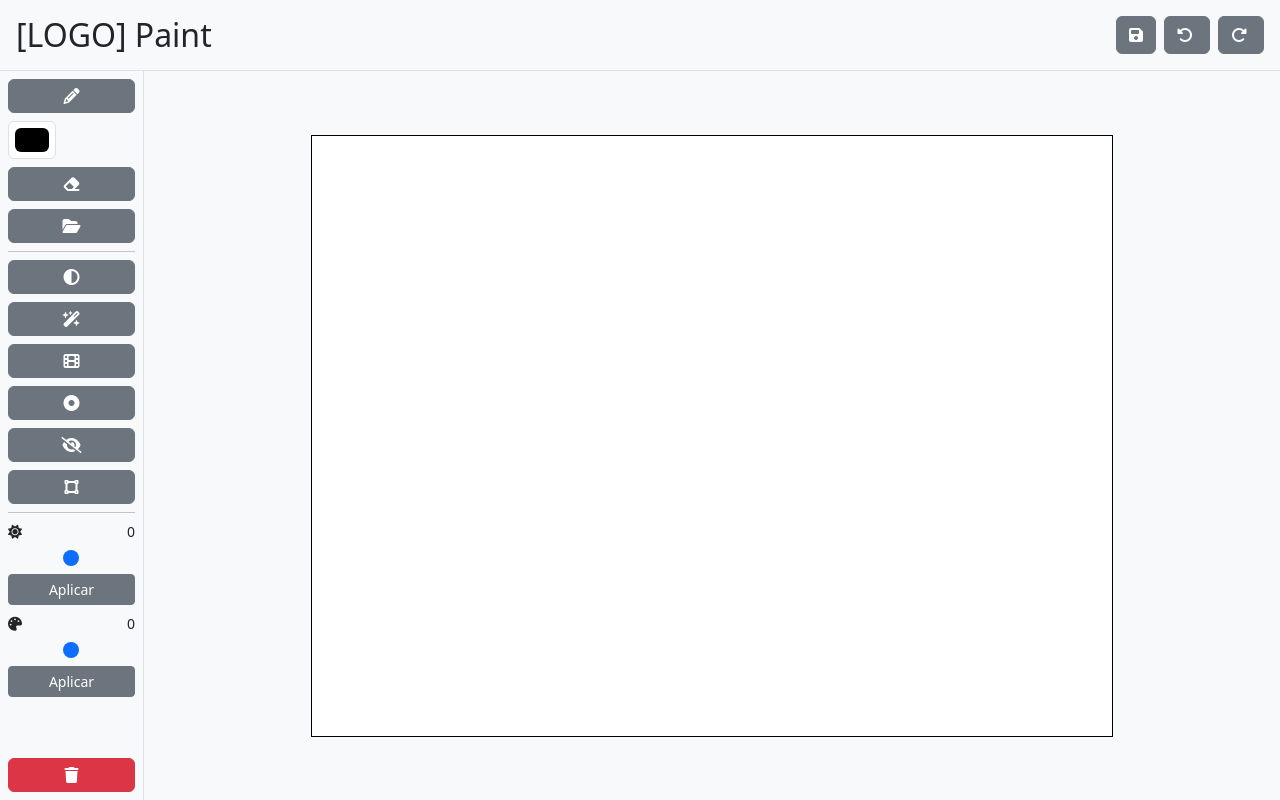
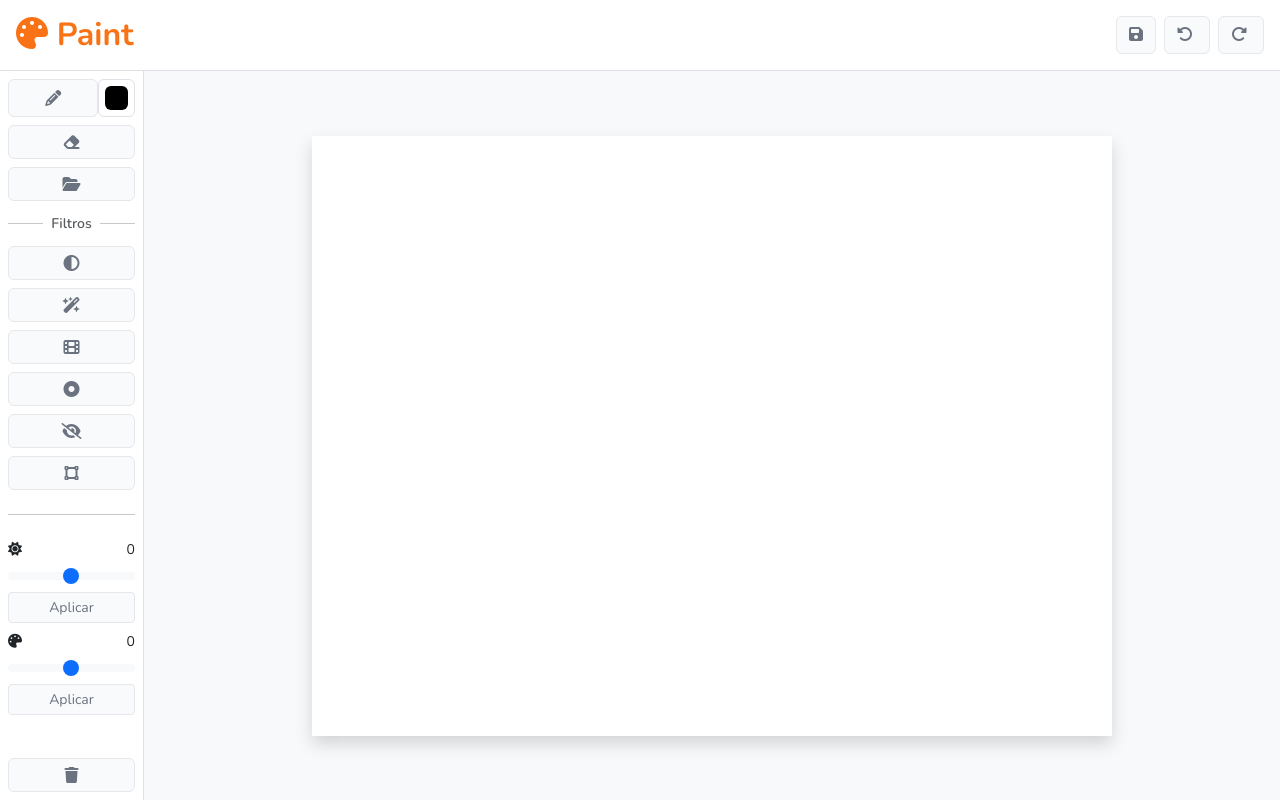
Before and after one commit to Dario213987/entregable-2-interfaces, a website built with Vite: page index.html in a window 1280 px wide. Built offline with nearby package versions, Linux system fonts and the light colour scheme.

Commit message:
UI: add styles

```diff
--- a/index.html
+++ b/index.html
@@ -6,62 +6,73 @@
     <title>TP2 Canvas - Rauch 2026</title>
     <link href="https://cdn.jsdelivr.net/npm/bootstrap@5.3.0/dist/css/bootstrap.min.css" rel="stylesheet">
     <link href="https://cdnjs.cloudflare.com/ajax/libs/font-awesome/6.5.0/css/all.min.css" rel="stylesheet">
+    <link rel="preconnect" href="https://fonts.googleapis.com">
+    <link rel="preconnect" href="https://fonts.gstatic.com" crossorigin>
+    <link href="https://fonts.googleapis.com/css2?family=Inter:ital,opsz,wght@0,14..32,100..900;1,14..32,100..900&family=Nunito:ital,wght@0,200..1000;1,200..1000&display=swap" rel="stylesheet">
     <link rel="stylesheet" href="styles.css">
 </head>
-<body class="bg-light d-flex flex-column" style="height: 100vh; overflow: hidden;">
-<header class="d-flex justify-content-between align-items-center p-3 border-bottom">
-    <h2 class="mb-0">[LOGO] Paint</h2>
+<body class="d-flex flex-column" style="height: 100vh; overflow: hidden;">
+<header class="d-flex justify-content-between align-items-center p-3 border-bottom bg-white shadow-sm">
+    <h2 class="mb-0 fw-bold"><i class="fa-solid fa-palette"></i> Paint</h2>
     <div class="d-flex gap-2">
-        <button id="btnSave" class="btn btn-secondary"><i class="fa-solid fa-floppy-disk"></i></button>
-        <button id="btnUndo" class="btn btn-secondary"><i class="fa-solid fa-rotate-left me-1"></i></button>
-        <button id="btnRedo" class="btn btn-secondary"><i class="fa-solid fa-rotate-right me-1"></i></button>
+        <button id="btnSave" class="btn btn-secondary" title="Guardar imagen"><i class="fa-solid fa-floppy-disk"></i></button>
+        <button id="btnUndo" class="btn btn-secondary" title="Deshacer"><i class="fa-solid fa-rotate-left me-1"></i></button>
+        <button id="btnRedo" class="btn btn-secondary" title="Rehacer"><i class="fa-solid fa-rotate-right me-1"></i></button>
     </div>
 </header>
 <main class="flex-grow-1 overflow-hidden d-flex w-100">
     <div class="d-flex flex-grow-1 h-100 overflow-hidden">
-        <div class="d-flex flex-column gap-2 p-2 border-end" style="width: 160px; overflow-y: auto;">
-            <button id="btnPencil" class="btn btn-secondary d-flex justify-content-center align-items-center p-2">
-                <i class="fa-solid fa-pencil"></i>
-            </button>
-            <input type="color" id="colorPicker" value="#000000" class="form-control form-control-color">
-            <button id="btnEraser" class="btn btn-secondary d-flex justify-content-center align-items-center p-2">
+        <div class="d-flex flex-column gap-2 p-2 border-end bg-white shadow-sm" style="width: 160px; overflow-y: auto;">
+            <div class="d-flex">
+                <button id="btnPencil" class="btn btn-secondary d-flex justify-content-center align-items-center w-100 p-2" title="Lápiz">
+                    <i class="fa-solid fa-pencil"></i>
+                </button>
+                <input type="color" id="colorPicker" value="#000000" class="form-control form-control-color" title="Seleccionar color">
+            </div>
+
+            <button id="btnEraser" class="btn btn-secondary d-flex justify-content-center align-items-center p-2" title="Goma">
                 <i class="fa-solid fa-eraser"></i>
             </button>
-            <label for="fileInput" class="btn btn-secondary d-flex justify-content-center align-items-center p-2">
+            <label for="fileInput" class="btn btn-secondary d-flex justify-content-center align-items-center p-2" title="Abrir imagen">
                 <i class="fa-solid fa-folder-open"></i>
             </label>
             <input type="file" id="fileInput" accept="image/*" class="d-none">
 
-            <hr class="my-0">
+            <div class="d-flex align-items-center gap-2 my-1">
+                <hr class="flex-grow-1 my-0">
+                <small class="text-muted fw-semibold">Filtros</small>
+                <hr class="flex-grow-1 my-0">
+            </div>
 
-            <button id="btnGrayscale" class="btn btn-secondary d-flex justify-content-center align-items-center p-2">
+            <button id="btnGrayscale" class="btn btn-secondary d-flex justify-content-center align-items-center p-2" title="Escala de grises">
                 <i class="fa-solid fa-circle-half-stroke"></i>
             </button>
-            <button id="btnNegative" class="btn btn-secondary d-flex justify-content-center align-items-center p-2">
+            <button id="btnNegative" class="btn btn-secondary d-flex justify-content-center align-items-center p-2" title="Negativo">
                 <i class="fa-solid fa-wand-magic-sparkles"></i>
             </button>
-            <button id="btnSepia" class="btn btn-secondary d-flex justify-content-center align-items-center p-2">
+            <button id="btnSepia" class="btn btn-secondary d-flex justify-content-center align-items-center p-2" title="Filtro sepia">
                 <i class="fa-solid fa-film"></i>
             </button>
-            <button id="btnBinarization" class="btn btn-secondary d-flex justify-content-center align-items-center p-2">
+            <button id="btnBinarization" class="btn btn-secondary d-flex justify-content-center align-items-center p-2" title="Binarización">
                 <i class="fa-solid fa-circle-dot"></i>
             </button>
-            <button id="btnBlur" class="btn btn-secondary d-flex justify-content-center align-items-center p-2">
+            <button id="btnBlur" class="btn btn-secondary d-flex justify-content-center align-items-center p-2" title=" Desenfoque">
                 <i class="fa-solid fa-eye-slash"></i>
             </button>
-            <button id="btnEdge" class="btn btn-secondary d-flex justify-content-center align-items-center p-2">
+            <button id="btnEdge" class="btn btn-secondary d-flex justify-content-center align-items-center p-2" title="Detección de bordes">
                 <i class="fa-solid fa-vector-square"></i>
             </button>
 
-            <hr class="my-0">
+            <hr class="my-3">
+
 
             <div class="d-flex flex-column gap-1">
                 <div class="d-flex justify-content-between">
                     <small class="fw-bold"><i class="fa-solid fa-sun"></i></small>
                     <small id="brightnessVal">0</small>
                 </div>
-                <input type="range" id="brightnessSlider" class="form-range" min="-100" max="100" value="0">
-                <button id="btnBrightness" class="btn btn-sm btn-secondary">Aplicar</button>
+                <input type="range" id="brightnessSlider" class="form-range" min="-100" max="100" value="0" title="Ajustar brillo">
+                <button id="btnBrightness" class="btn btn-sm btn-secondary" title="Aplicar brillo">Aplicar</button>
             </div>
 
             <div class="d-flex flex-column gap-1">
@@ -69,16 +80,16 @@
                     <small class="fw-bold"><i class="fa-solid fa-palette"></i></small>
                     <small id="saturationVal">0</small>
                 </div>
-                <input type="range" id="saturationSlider" class="form-range" min="-100" max="100" value="0">
-                <button id="btnSaturation" class="btn btn-sm btn-secondary">Aplicar</button>
+                <input type="range" id="saturationSlider" class="form-range" min="-100" max="100" value="0" title="Ajustar saturación">
+                <button id="btnSaturation" class="btn btn-sm btn-secondary" title="Aplicar saturacion">Aplicar</button>
             </div>
 
-            <button id="btnClear" class="btn btn-danger d-flex justify-content-center align-items-center p-2 mt-auto">
+            <button id="btnClear" class="btn btn-danger d-flex justify-content-center align-items-center p-2 mt-auto" title="Limpiar lienzo ">
                 <i class="fa-solid fa-trash"></i>
             </button>
         </div>
-        <div class="flex-grow-1 d-flex align-items-center justify-content-center overflow-hidden h-100 w-100">
-            <canvas id="myCanvas" width="800" height="600" style="border: 1px solid black;"></canvas>
+        <div class="flex-grow-1 d-flex align-items-center justify-content-center overflow-hidden h-100 w-100 bg-light">
+            <canvas id="canvas" width="800" height="600" class="shadow"></canvas>
         </div>
     </div>
 </main>
--- a/src/Main.ts
+++ b/src/Main.ts
@@ -9,7 +9,7 @@ import {Blur} from "./utils/Firlters/Blur";
 import {EdgeDetection} from "./utils/Firlters/EdgeDetection";
 import {HistoryManager} from "./utils/HistoryManger";
 
-const canvas = document.getElementById("myCanvas") as HTMLCanvasElement;
+const canvas = document.getElementById("canvas") as HTMLCanvasElement;
 const manager = new HistoryManager(new CanvasManagerImpl(canvas), canvas);
 
 const btnPencil = document.getElementById("btnPencil") as HTMLButtonElement;
@@ -94,3 +94,11 @@ btnSave.addEventListener("click", () => {
     link.href = canvas.toDataURL("image/png");
     link.click();
 });
+
+btnPencil.addEventListener('click', () => {
+    canvas.dataset.tool = 'pencil';
+});
+
+btnEraser.addEventListener('click', () => {
+    canvas.dataset.tool = 'eraser';
+});
--- a/styles.css
+++ b/styles.css
@@ -0,0 +1,61 @@
+:root {
+    --primary:         #f97316;
+    --primary-light:   #fed7aa;
+    --secondary:       #7c3aed;
+    --secondary-light: #ddd6fe;
+    --border:          #e5e7eb;
+    --text-muted:      #6b7280;
+}
+body {
+    font-family: "Nunito", sans-serif;
+    font-optical-sizing: auto;
+    font-style: normal;
+}
+header h2 {
+    color: var(--primary);
+}
+.btn-secondary {
+    background-color: #f9fafb;
+    border-color: var(--border);
+    color: var(--text-muted);
+}
+.btn-secondary:hover,
+.btn-secondary:focus-visible {
+    background-color: var(--primary-light);
+    border-color: var(--primary);
+    color: var(--primary);
+}
+#btnGrayscale:hover, #btnNegative:hover, #btnSepia:hover,
+#btnBinarization:hover, #btnBlur:hover, #btnEdge:hover,
+#btnBrightness:hover, #btnSaturation:hover {
+    background-color: var(--secondary-light);
+    border-color: var(--secondary);
+    color: var(--secondary);
+}
+.btn-danger {
+    background-color: #f9fafb;
+    border-color: var(--border);
+    color: var(--text-muted);
+}
+.btn-danger:hover,
+.btn-danger:focus-visible {
+    background-color: #fee2e2;
+    border-color: #ef4444;
+    color: #ef4444;
+}
+#btnSave:hover, #btnUndo:hover, #btnRedo:hover {
+    background-color: var(--primary-light);
+    border-color: var(--primary);
+    color: var(--primary);
+}
+.form-range {
+    accent-color: var(--secondary) !important;
+}
+
+
+#canvas[data-tool="pencil"] {
+    cursor: crosshair;
+}
+#canvas[data-tool="eraser"] {
+    cursor: cell;
+}
```
